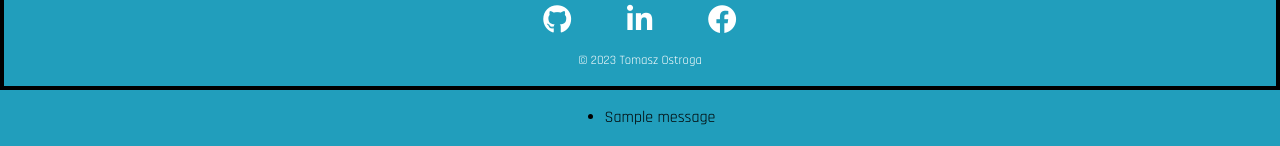
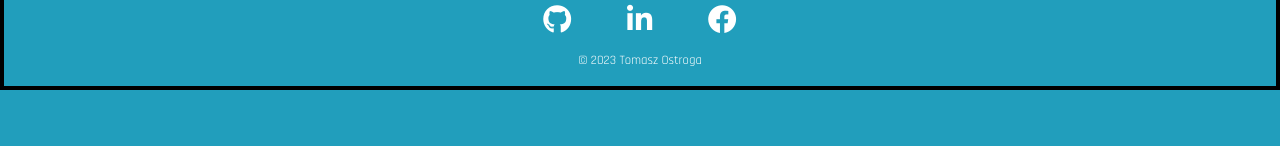
Before and after one commit to JiiXaa/retro-buster, a Flask app: page / in a window 1280 px wide. Shown: the part 710-856 px from the top of the page. After the commit the page ends 800 px from the top, so only its background shows below. Run offline with Flask 3, Linux system fonts and the light colour scheme; the visitor is signed in with stand-in values (Sample User, id 1); tables that the repository leaves empty hold one stand-in row (values such as "Sample post"); one stand-in notice (Sample message) is shown; data that the repository does not hold is empty.

Commit message:
FEATURE ADD: Flask's flash messages are hidden after 4 seconds. Done with little JS script.

```diff
--- a/app/static/css/index.css
+++ b/app/static/css/index.css
@@ -11,6 +11,8 @@
   --grey-text-color: #333533;
   --white-color: #ffffff;
   --transparent-white: rgba(255, 255, 255, 0.5);
+
+  --success-color: #15e6cd;
 
   /* Font */
   --font-main: 'Rajdhani', sans-serif;
@@ -2638,6 +2640,36 @@ footer p {
   margin-top: 0.1rem;
 }
 
+/* Flash messages */
+.flashes {
+  position: fixed;
+  width: 100%;
+  padding: 1.2rem 0;
+  bottom: 0;
+  left: 0;
+  z-index: 100;
+  display: flex;
+  justify-content: center;
+  align-items: center;
+  border: 2px solid var(--grey-text-color);
+  background-color: var(--success-color);
+  margin: 0;
+}
+
+.flashes li {
+  list-style: none;
+  margin: 0;
+  padding: 0;
+}
+
+.flashes li p {
+  color: var(--grey-text-color);
+  font-size: 1.1rem;
+  font-weight: 500;
+  margin-bottom: 0;
+  padding: 0 1.2rem;
+}
+
 @keyframes navLinkFade {
   from {
     opacity: 0;
--- a/app/static/js/index.js
+++ b/app/static/js/index.js
@@ -6,8 +6,6 @@ console.log('Hello from app/static/js/index.js!');
 const burger = document.querySelector('.burger');
 const nav = document.querySelector('.nav-links');
 const navLinks = document.querySelectorAll('.nav-links li');
-
-console.log(nav);
 
 // Toggle Nav
 burger.addEventListener('click', () => {
@@ -29,3 +27,10 @@ burger.addEventListener('click', () => {
   // Burger Animation
   burger.classList.toggle('toggle');
 });
+
+// Setting timeout for the alert message to disappear after 3 seconds
+setTimeout(() => {
+  const flashMessage = document.querySelector('.alert');
+
+  if (flashMessage) flashMessage.style.display = 'none';
+}, 4000);
--- a/app/templates/base.html
+++ b/app/templates/base.html
@@ -51,9 +51,9 @@
     <section class="flash__wrapper">
         {% with messages = get_flashed_messages() %}
         {% if messages %}
-        <ul class=flashes>
+        <ul class="flashes alert">
             {% for message in messages %}
-            <li>{{ message }}</li>
+            <li><p>{{ message }}</p></li>
             {% endfor %}
         </ul>
         {% endif %}
```
